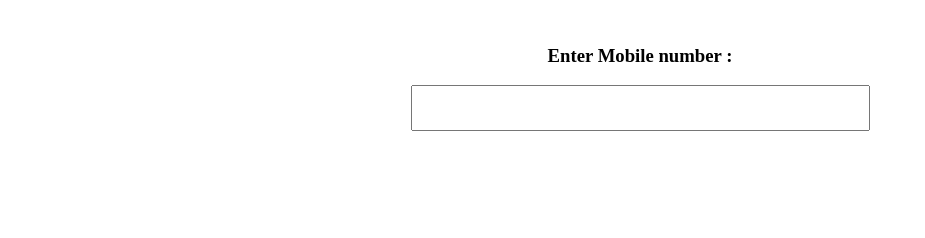
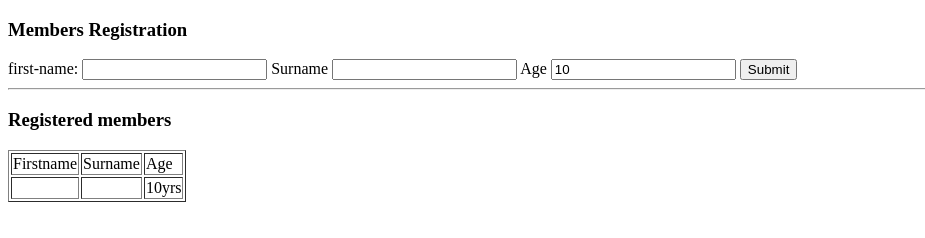
Before and after one commit to k3lv1nd/Angular, a plain HTML site: page index.html in a window 1280 px wide. Shown: the whole page, without its empty margins (0-925 px from the left). Drawn offline with Linux system fonts and the light colour scheme.

Commit message:
Initial commit

```diff
--- a/index.html
+++ b/index.html
@@ -4,35 +4,63 @@
 	<title></title>
 	<script src="angular.min.js"></script>
 </head>
-<body ng-app="myApp">
-<div ng-controller="test">
-<form name="registration">
-	<br>
-	<div style="text-align: center;">
-		<h3>Enter Mobile number :</h3>
-		<input type="number"
-		name="number"
-		ng-model="mobNo"
-		required ng-minlength="10"
-		 ng-maxlength="10"
-		 ng-init="number_error_show =0"
-		 ng-focus=" number_error_show =1"
-		 ng-change="number_error_show= number_error_show + 1;"
-		style="font-size:35px;">
-		<h2>
-			<p style="color:#ff000;"
-			ng-show="number_error_show>0 &&registration.number.$error.required || registration.number.$error.number">Please enter a valid mobile number</p>
-			<p style="color: #ff000;"
-			ng-show="number_error_show >0 && ((registration.number.$error.minlength || registration.number.$error.maxlength) && registration.number.$dirty)" >mobile number should be 10 digits</p>
-		</h2>
+<!-- bootstrapping -->
+<body ng-app="myApp" style="align-content: centre;">
+<div ng-controller="registration">
+<h3>Members Registration</h3>
+<form >
+<label>first-name:</label>
+<input type="text" name="firstname"  ng-model="member.firstname">
+<label>Surname</label>
+<input type="text" name="surname" ng-model="member.surname">
+<label>Age</label>
+<input type="number" name="Age" ng-model="member.age">
+<input ng-click="register()" type="submit" name="submit">
+	</form>
+	<hr>
+	<h3>
+		Registered members
+	</h3>
+	<table border="1">
 
-	</div>
-</form>
+		<tr>
+			<td>Firstname</td><td>Surname</td><td>Age</td>
+		</tr>
+		<tr>
+			<td>
+				{{member.firstname|uppercase}}
+			</td>
+			<td>
+				{{member.surname}}
+			</td>
+			<td>
+				{{member.age|filterAge}}
+			</td>
+		</tr>
+	</table>
+
 </div>
+<script type="text/javascript">
+	let v = angular.module('myApp', []);
 
-<script type="text/JavaScript">
-	var app = angular.module('myApp',[]);
-	app.controller("test",function($scope){ });
+    v.controller('registration', function($scope) {
+
+        $scope.member = {
+             firstname: '',
+             surname: '',
+             age:10
+        };
+
+        $scope.register = function() {
+           console.log('User clicked register', $scope.member.firstname);
+        };
+    });
+
+    v.filter('filterAge',()=>{
+    	return function(age){ return (parseInt(age)+'yrs')};
+    });
+
+
 </script>
 </body>
 </html>
```
